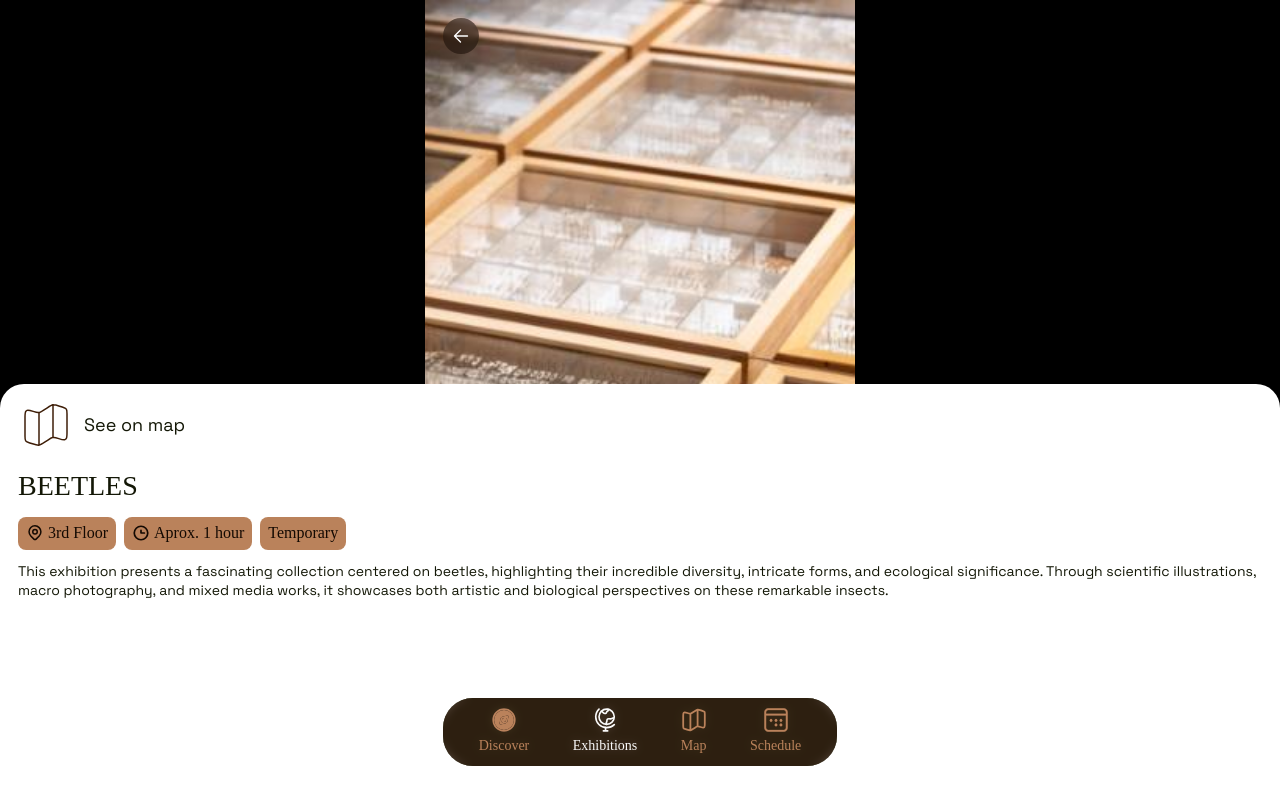
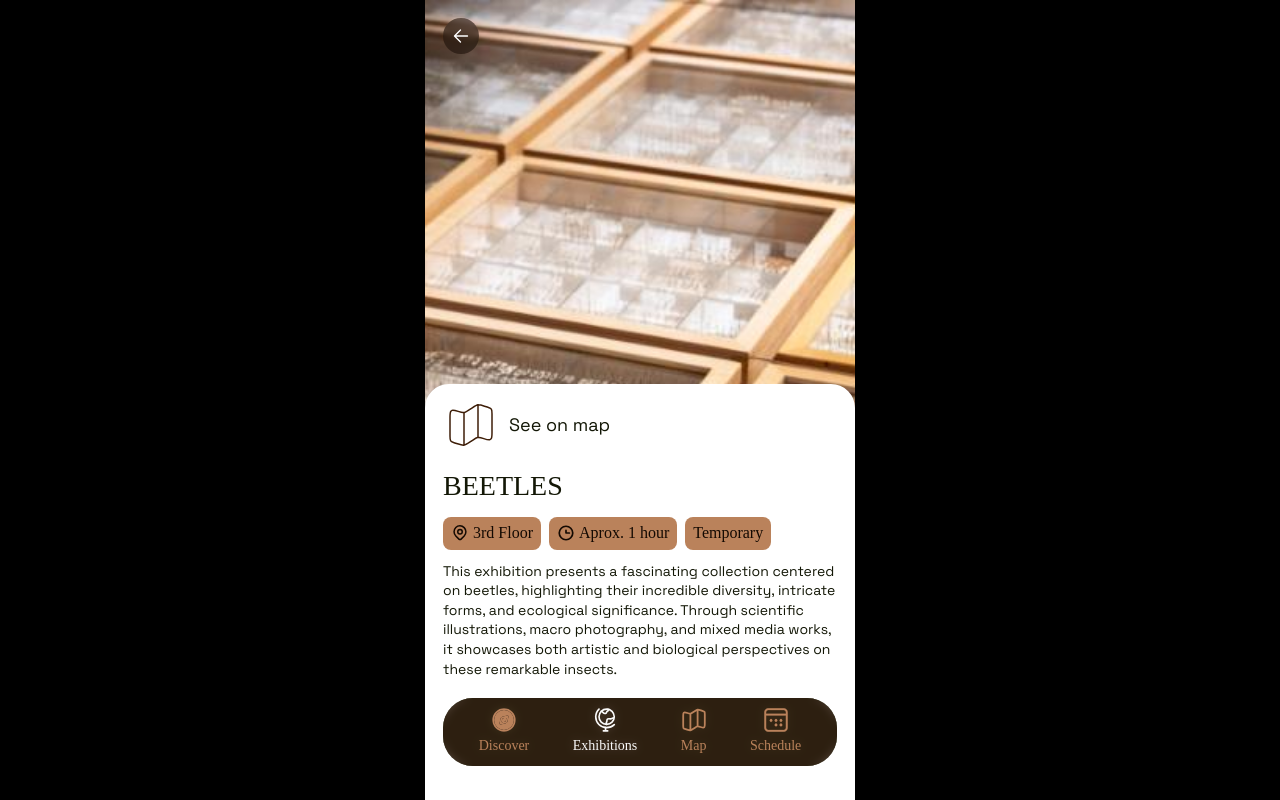
Before and after one commit to Flex-Wrap/nhm-app, a React (Vite) app: page /nhm-app/exhibitions/1 in a window 1280 px wide. Built offline with nearby package versions, Linux system fonts and the light colour scheme; a web font is replaced by a local one.

Commit message:
added maxwidth

```diff
--- a/src/components/ExhibitionDetailsSection.css
+++ b/src/components/ExhibitionDetailsSection.css
@@ -1,7 +1,8 @@
 .exhibition-details-section {
     position: fixed;
     bottom: 0;
-    left: 0;
+    left: 50%;
+    transform: translateX(-50%);
     width: 100%;
     background-color: white;
     min-height: 52%;
@@ -9,6 +10,7 @@
     color: var(--moss-850);
     box-sizing: border-box;
     border-radius: 24px 24px 0 0;
+    max-width: 430px;
 
 }
 
```
